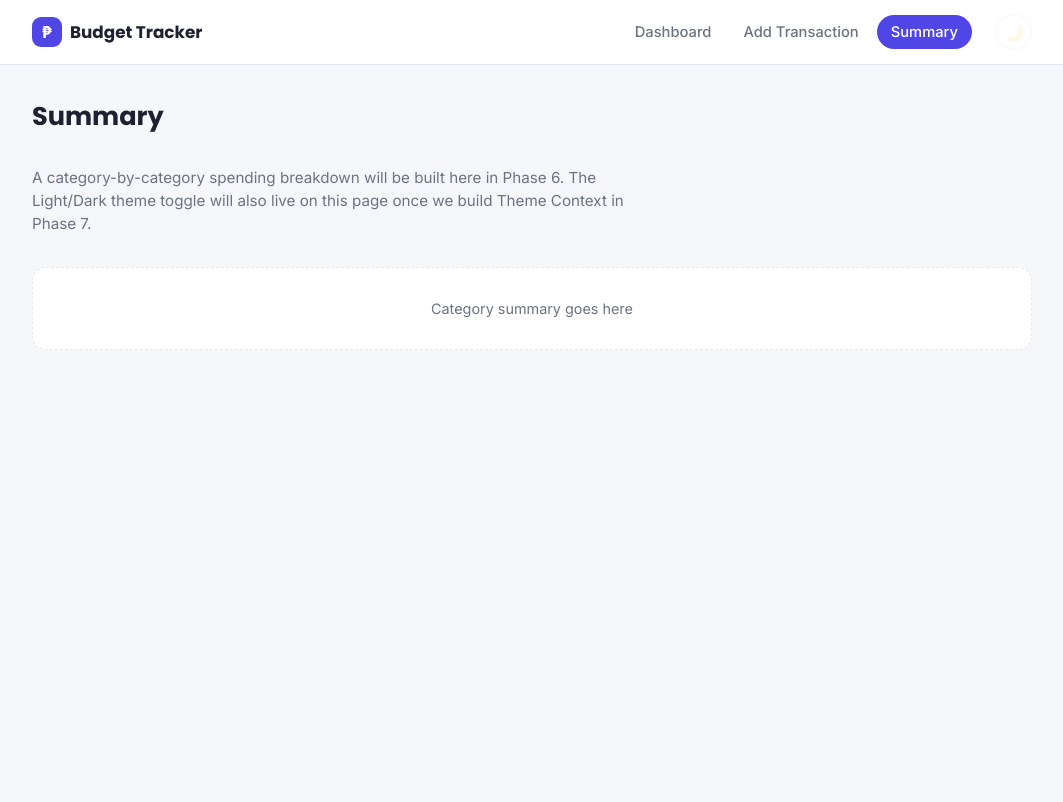
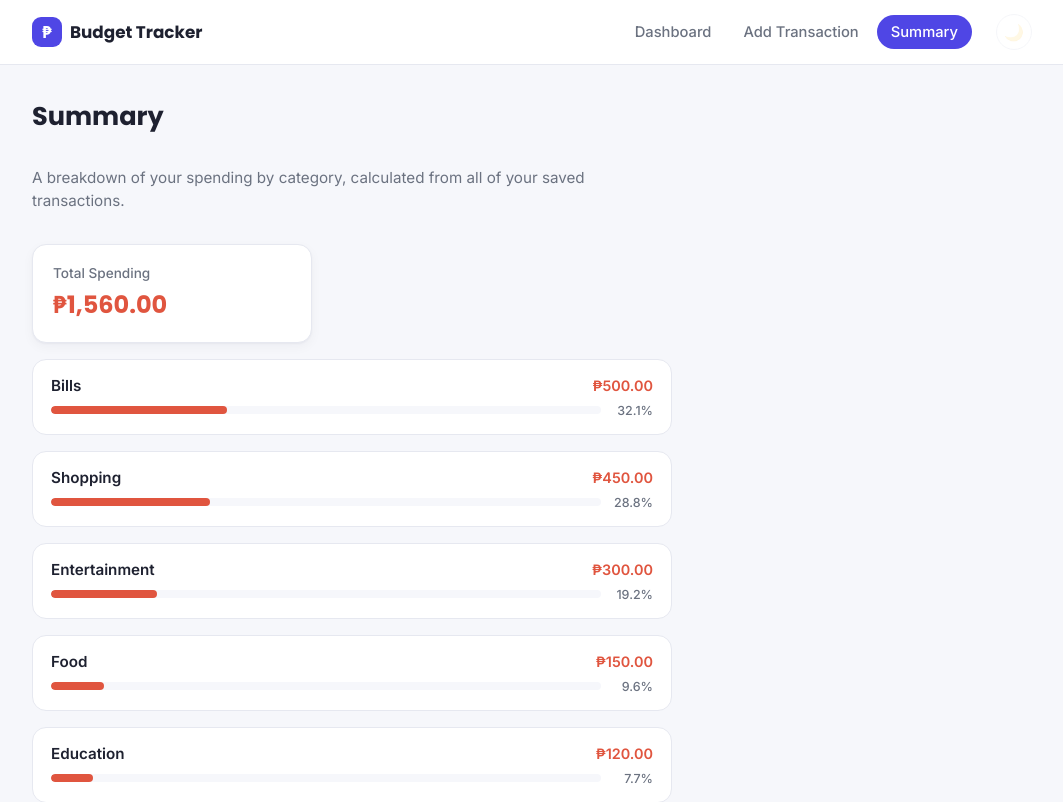
Before and after one commit to Jshcedric/midterm-project-webdvt, a React (Vite) app: page /summary in a window 1280 px wide. Shown: the top 802 px of the page, without its empty margins (108-1171 px from the left). Built offline with nearby package versions, Linux system fonts and the light colour scheme.

Commit message:
feat: add summary page with total spending and category breakdown

```diff
--- a/src/index.css
+++ b/src/index.css
@@ -596,6 +596,77 @@ a {
   gap: 12px;
 }
 
+/* ---------- Summary page ---------- */
+.summary-total-card {
+  background: var(--surface);
+  border: 1px solid var(--border);
+  border-radius: var(--radius);
+  padding: 20px;
+  box-shadow: var(--shadow);
+  max-width: 280px;
+}
+
+.category-list {
+  display: flex;
+  flex-direction: column;
+  gap: 16px;
+  max-width: 640px;
+}
+
+.category-row {
+  background: var(--surface);
+  border: 1px solid var(--border);
+  border-radius: var(--radius);
+  padding: 16px 18px;
+  display: grid;
+  grid-template-columns: 1fr auto;
+  align-items: center;
+  column-gap: 12px;
+  row-gap: 8px;
+}
+
+.category-row-top {
+  grid-column: 1 / span 2;
+  display: flex;
+  justify-content: space-between;
+  align-items: baseline;
+}
+
+.category-name {
+  font-weight: 600;
+  font-size: 0.95rem;
+}
+
+.category-amount {
+  font-weight: 700;
+  font-size: 0.9rem;
+  color: var(--expense);
+}
+
+.progress-track {
+  grid-column: 1;
+  height: 8px;
+  border-radius: 999px;
+  background: var(--bg);
+  overflow: hidden;
+}
+
+.progress-fill {
+  height: 100%;
+  background: var(--expense);
+  border-radius: 999px;
+  transition: width 0.3s ease;
+}
+
+.category-percent {
+  grid-column: 2;
+  font-size: 0.78rem;
+  color: var(--text-muted);
+  font-weight: 500;
+  min-width: 40px;
+  text-align: right;
+}
+
 /* ---------- Responsive ---------- */
 @media (max-width: 640px) {
   .navbar-inner {
@@ -644,4 +715,8 @@ a {
   .form-card {
     padding: 18px;
   }
+
+  .summary-total-card {
+    max-width: 100%;
+  }
 }
--- a/src/pages/Summary.jsx
+++ b/src/pages/Summary.jsx
@@ -1,14 +1,64 @@
+import useTransactions from "../hooks/useTransactions.js";
+import { EXPENSE_CATEGORIES } from "../data/categories.js";
+import { formatCurrency } from "../utils/format.js";
+
 function Summary() {
+  // Reuses the SAME transaction data as the rest of the app —
+  // no separate data source, just derived calculations.
+  const { transactions } = useTransactions();
+
+  const expenses = transactions.filter((t) => t.type === "expense");
+  const totalExpense = expenses.reduce((sum, t) => sum + Number(t.amount), 0);
+
+  // Total spent per category, using the shared EXPENSE_CATEGORIES list
+  // so every category shows up even if it currently has ₱0 spent.
+  const categoryTotals = EXPENSE_CATEGORIES.map((category) => {
+    const total = expenses
+      .filter((t) => t.category === category)
+      .reduce((sum, t) => sum + Number(t.amount), 0);
+
+    const percent = totalExpense > 0 ? (total / totalExpense) * 100 : 0;
+
+    return { category, total, percent };
+  }).sort((a, b) => b.total - a.total);
+
   return (
     <div className="page">
       <h1 className="page-title">Summary</h1>
       <p className="page-subtitle">
-        A category-by-category spending breakdown will be built here in
-        Phase 6. The Light/Dark theme toggle will also live on this page
-        once we build Theme Context in Phase 7.
+        A breakdown of your spending by category, calculated from all of your
+        saved transactions.
       </p>
 
-      <div className="placeholder-card">Category summary goes here</div>
+      <div className="summary-total-card">
+        <p className="summary-label">Total Spending</p>
+        <p className="summary-value amount-expense">{formatCurrency(totalExpense)}</p>
+      </div>
+
+      {totalExpense === 0 ? (
+        <div className="placeholder-card">
+          No expenses recorded yet. Add one from the Add Transaction page to
+          see your breakdown here.
+        </div>
+      ) : (
+        <div className="category-list">
+          {categoryTotals.map(({ category, total, percent }) => (
+            <div key={category} className="category-row">
+              <div className="category-row-top">
+                <span className="category-name">{category}</span>
+                <span className="category-amount">{formatCurrency(total)}</span>
+              </div>
+              <div className="progress-track">
+                <div
+                  className="progress-fill"
+                  style={{ width: `${percent}%` }}
+                />
+              </div>
+              <span className="category-percent">{percent.toFixed(1)}%</span>
+            </div>
+          ))}
+        </div>
+      )}
     </div>
   );
 }
```
